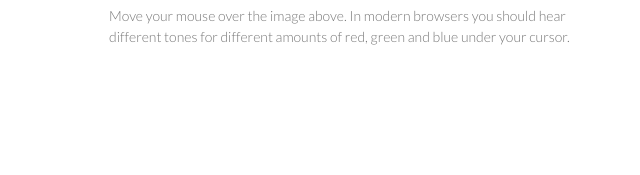
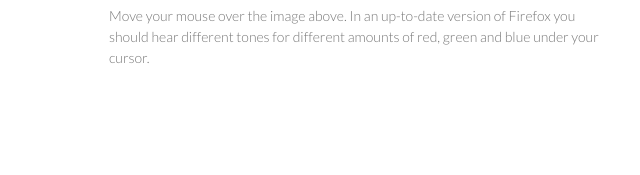
Before and after one commit to slowe/sonifyJS, a plain HTML site: page index.html in a window 1280 px wide. Shown: the part 558-733 px from the top of the page, 461-1101 px from the left. Drawn offline with Linux system fonts and the light colour scheme.

Commit message:
Note about Firefox

```diff
--- a/index.html
+++ b/index.html
@@ -40,7 +40,7 @@
       </header>
       <section>
 		<img src="testcard.png" style="width: 500px;height:500px; cursor: pointer;" id="image" />
-		<p>Move your mouse over the image above. In modern browsers you should hear different tones for different amounts of red, green and blue under your cursor.</p>
+		<p>Move your mouse over the image above. In an up-to-date version of Firefox you should hear different tones for different amounts of red, green and blue under your cursor.</p>
       </section>
       <footer>
         <p>This project is maintained by <a href="https://github.com/slowe">slowe</a></p>
```
